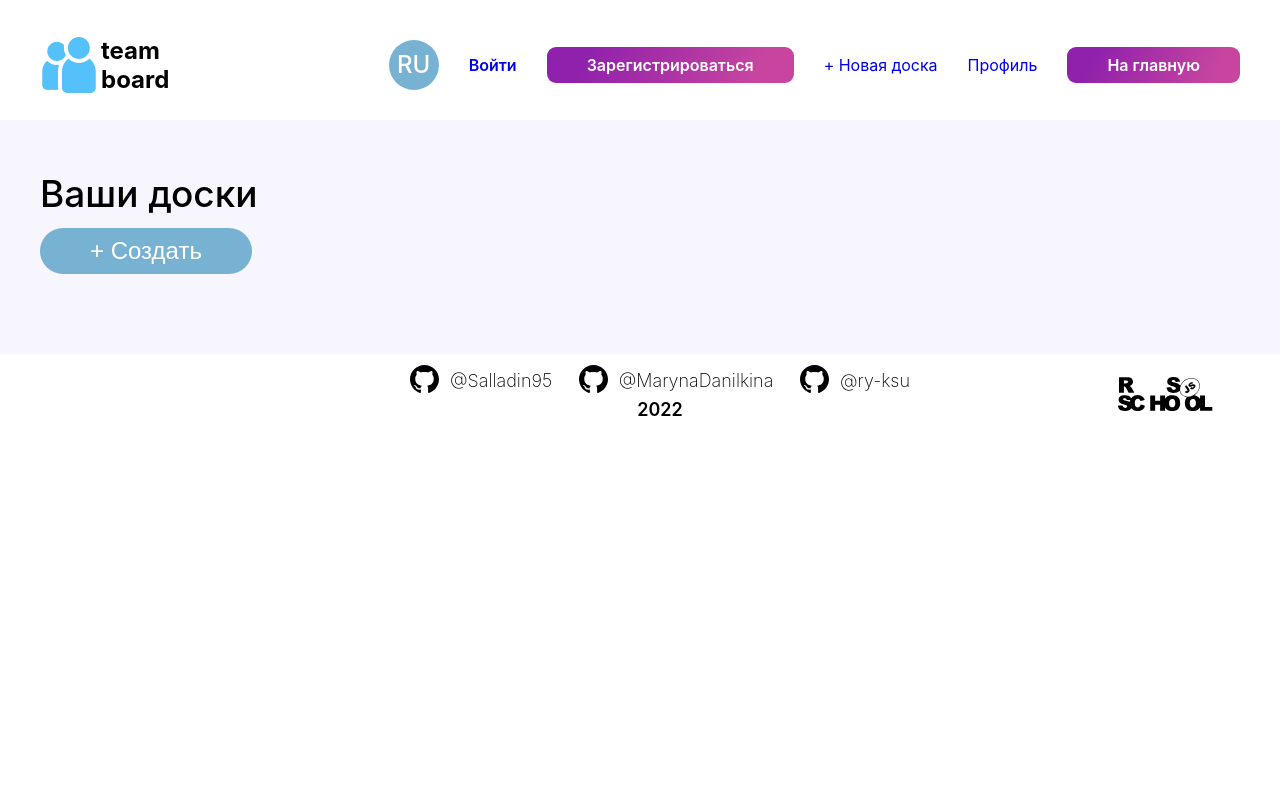
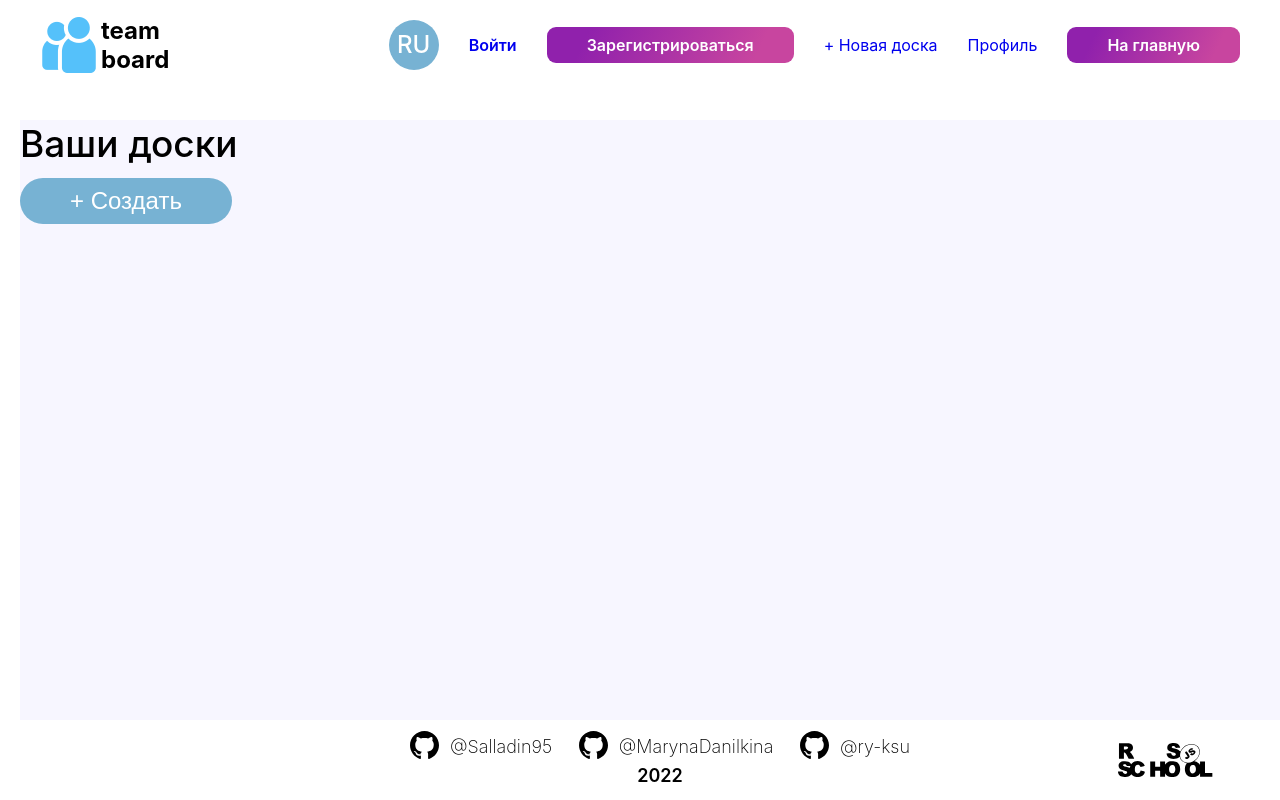
Before and after one commit to MarynaDanilkina/Project-Management-System, a React (Create React App) app: page /boards in a window 1280 px wide. Built offline with nearby package versions, Linux system fonts and the light colour scheme.

Commit message:
feat: add scrollbar

```diff
--- a/src/components/colomn/colomn.tsx
+++ b/src/components/colomn/colomn.tsx
@@ -27,6 +27,7 @@ const Colomn = ({ board, index, ColomnRef, draggableProps, dragHandleProps }: IB
             {...providedTasks.droppableProps}
           >
             <h3>{board.title}</h3>
+            <div className="task-Column__container">
               {board.tasks.map((task, index) => (
                 <Draggable key={task.id} draggableId={task.id} index={index}>
                   {(providedTask) => (
@@ -41,6 +42,7 @@ const Colomn = ({ board, index, ColomnRef, draggableProps, dragHandleProps }: IB
                 </Draggable>
               ))}
               {providedTasks.placeholder}
+            </div>
             <AddTask board={board} />
           </div>
         )}
--- a/src/components/header/header.sass
+++ b/src/components/header/header.sass
@@ -4,7 +4,6 @@ a
 .header
   height: 80px
   padding-bottom: 20px
-  padding-top: 20px
 
 .header__wrapper
   max-width: 1200px
--- a/src/pages/AllBoard/AllBoard.sass
+++ b/src/pages/AllBoard/AllBoard.sass
@@ -1,11 +1,8 @@
 .allBoard__container
   background: #F7F6FF
+  height: calc(100vh - 100px - 100px)
+  margin: 20px 0px 0px 20px
   .allBoard__wrapper
-    max-width: 1200px
-    margin: 0px auto
-    padding: 0px 40px
-    padding-top: 50px
-    padding-bottom: 40px
     .allBoard__link
       h2
         font-weight: 500
@@ -29,14 +26,15 @@
   .allBoards__container
     margin-top: 40px
     .allBoard__container
+      height: 100%
+      padding-bottom: 20px
       display: flex
       justify-content: left
-      flex-wrap: wrap
       gap: 10px
+      overflow-y: hidden
       .allBoard__bord
         padding: 10px
         min-width: 204px
-        height: 120px
         background: #FFFFFF
         border: 4px solid #77B2D3
         border-radius: 20px
--- a/src/pages/BoardID/BoardID.sass
+++ b/src/pages/BoardID/BoardID.sass
@@ -1,17 +1,22 @@
+.Board__tasks-container
+  overflow-y: hidden
+  padding-bottom: 20px
 .Board__container
   background: #F7F6FF
+  height: calc(100vh - 80px - 100px)
+  .Board__prev
+    margin-bottom: 20px
   .Board__wrapper
-    max-width: 1200px
-    margin: 0px auto
-    padding: 0px 40px
-    padding-top: 50px
-    padding-bottom: 40px
+    margin-left: 20px
 .Board__column
   margin-top: 10px
   background: #77B2D3
   border-radius: 20px
   width: 300px
   padding: 5px 10px
+.task-Column__container
+  max-height: 40vh
+  overflow-y: auto
 .Board__Addcolumn
   margin-top: 10px
   background: #77B2D3
```
Lines whose indentation alone changed are shown as unchanged.
